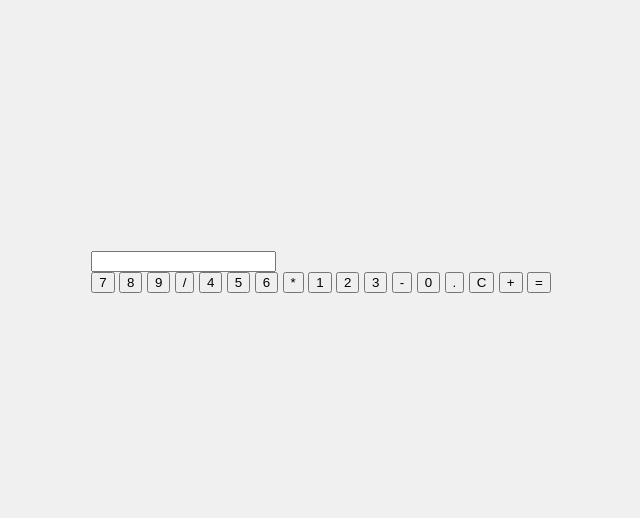
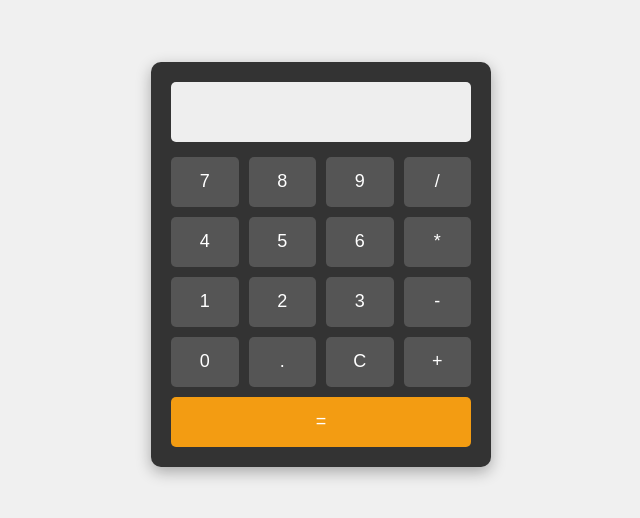
Before and after one commit to I-am-noo-BODY/Calculator-, a plain HTML site: page index.html in a window 1280 px wide. Shown: the part 136-654 px from the top of the page, without its empty margins (319-959 px from the left). Drawn offline with Linux system fonts and the light colour scheme.

Commit message:
Update style.css

```diff
--- a/style.css
+++ b/style.css
@@ -5,5 +5,68 @@ body {
     height: 100vh;
     background: #f0f0f0;
     font-family: Arial, sans-serif;
+    margin: 0;
+    padding: 0;
 }
-/* Add the rest of the CSS from earlier */
+
+.calculator {
+    background: #333;
+    border-radius: 10px;
+    padding: 20px;
+    box-shadow: 0 5px 15px rgba(0, 0, 0, 0.3);
+    width: 300px;
+}
+
+#display {
+    width: calc(100% - 10px);
+    height: 50px;
+    margin-bottom: 15px;
+    font-size: 24px;
+    text-align: right;
+    padding: 5px;
+    border: none;
+    border-radius: 5px;
+    background: #eee;
+}
+
+.buttons {
+    display: grid;
+    grid-template-columns: repeat(4, 1fr);
+    gap: 10px;
+}
+
+button {
+    height: 50px;
+    font-size: 18px;
+    border: none;
+    border-radius: 5px;
+    cursor: pointer;
+    background: #555;
+    color: white;
+    transition: background 0.2s;
+}
+
+button:hover {
+    background: #777;
+}
+
+.equals {
+    background: #f39c12;
+    grid-column: span 4;
+}
+
+.equals:hover {
+    background: #e67e22;
+}
+
+/* Game styles */
+.game {
+    text-align: center;
+    color: #333;
+}
+
+#gameCanvas {
+    background: #eee;
+    border: 2px solid #333;
+    margin-top: 20px;
+}
```
